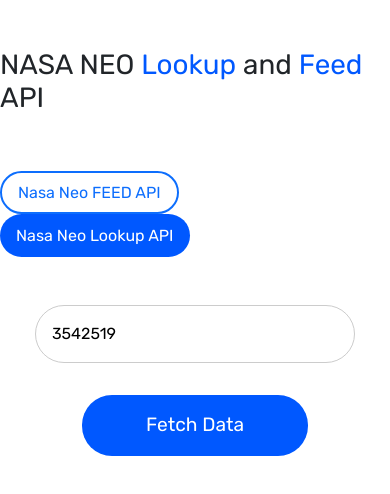
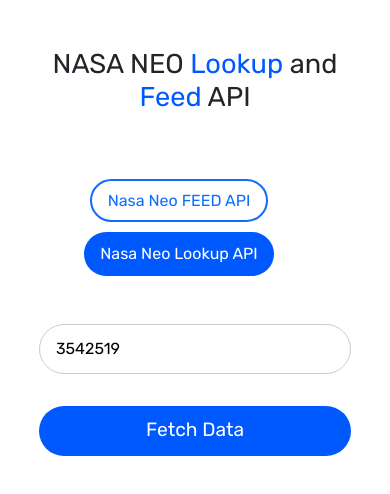
Before and after one commit to theinfosecguy/Neo-Feed-API, a React (Create React App) app: page / in a window 390 px wide. Shown: the top 494 px of the page. Built offline with nearby package versions, Linux system fonts and the light colour scheme.

Commit message:
Added Media Queries

```diff
--- a/src/css/App.css
+++ b/src/css/App.css
@@ -56,3 +56,5 @@
 .mt-3r{
     margin-top: 3rem!important;
 }
+
+/* Media Queries */
--- a/src/css/master.css
+++ b/src/css/master.css
@@ -1,7 +1,6 @@
 /* Common CSS File */
 
 .lookup-input{
-    min-width: 20rem;
     width: 20rem;
     padding: 1rem;
     border: 1px solid #ccc;
@@ -46,3 +45,57 @@
 .accordion-even-blue button{
     border: 2px solid #0058ff!important;
 }
+
+@media screen and (max-width: 580px){
+    .nav-tabs .nav-item.show .nav-link, .nav-tabs .nav-link.active {
+        margin-right: 2rem;
+    }
+
+    .nav-tabs .nav-link {
+        margin-right: 2rem;
+    }
+
+    .App h1{
+        font-size: 1.7rem;
+        text-align: center;
+        width: 80%;
+    }
+
+    .accordion-item{
+        width: 300px!important;
+    }
+}
+
+@media screen and (max-width: 450px){
+    ul.mb-3r.nav.nav-tabs {
+        text-align: center;
+        display: flex;
+        display: flex;
+        flex-direction: column;
+        width: 100vw;
+        max-width: 100%;
+        justify-content: center;
+        align-items: center;
+    }
+
+    .nav-tabs .nav-link {
+        margin-right: 2rem;
+        margin-top: 10px;
+    }
+
+    .nav-tabs .nav-item.show .nav-link, .nav-tabs .nav-link.active {
+        margin-right: 2rem;
+        margin-top: 10px;
+    }
+
+    .lookup-input{
+        width: 80vw;
+        height: 50px;
+    }
+
+    .blue-btn{
+        width: 80vw;
+        padding: 0rem;
+        height: 50px;
+    }
+}
```
